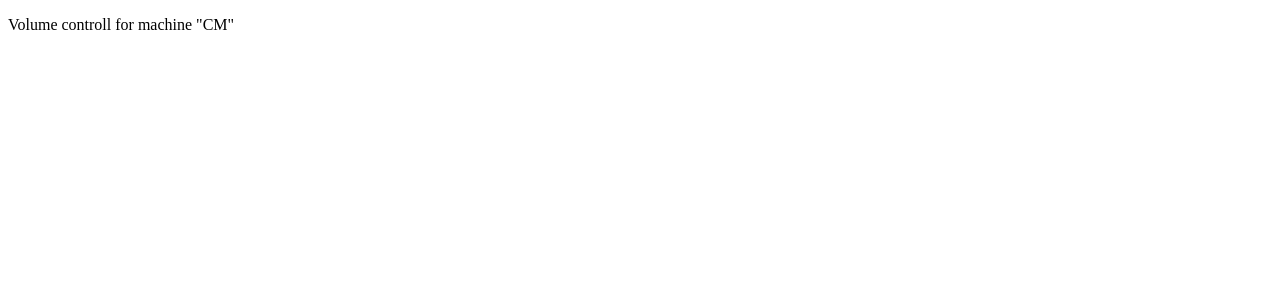
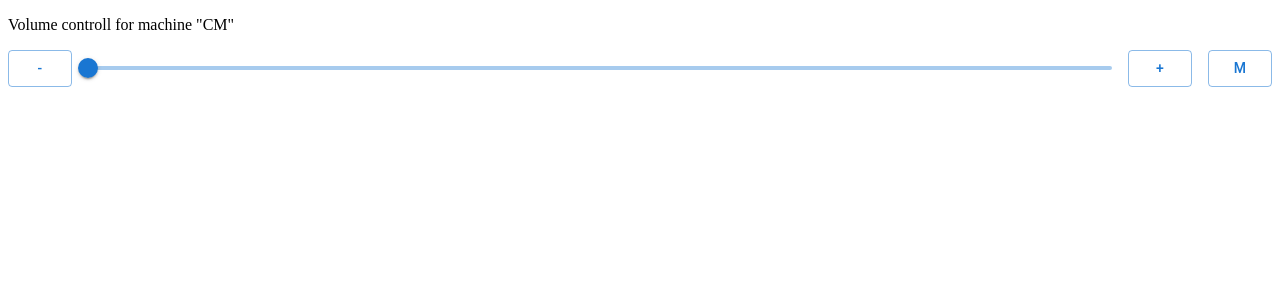
Before and after one commit to undg/pulse-remote-react, a React (Create React App) app: page / in a window 1280 px wide. Shown: the top 300 px of the page. Built offline with nearby package versions, Linux system fonts and the light colour scheme; no server answers.

Commit message:
Volume up/down/mute buttons in slider component. Slider itself is WIP.
Slider API is not implemented.

```diff
--- a/package.json
+++ b/package.json
@@ -3,6 +3,9 @@
   "version": "0.1.0",
   "private": true,
   "dependencies": {
+    "@emotion/react": "^11.8.1",
+    "@emotion/styled": "^11.8.1",
+    "@mui/material": "^5.4.4",
     "@testing-library/jest-dom": "^5.14.1",
     "@testing-library/react": "^12.0.0",
     "@testing-library/user-event": "^13.2.1",
--- a/src/App.tsx
+++ b/src/App.tsx
@@ -1,9 +1,13 @@
+import { VolumeSlider } from "./components"
 function App() {
     return (
         <div className="App">
             <header className="App-header">
                 <p>Volume controll for machine "CM"</p>
             </header>
+            <main>
+                <VolumeSlider />
+            </main>
         </div>
     )
 }
--- /dev/null
+++ b/src/api/index.ts
@@ -0,0 +1 @@
+export * from './types'
--- /dev/null
+++ b/src/components/index.ts
@@ -0,0 +1 @@
+export * from './volumeSlider'
--- /dev/null
+++ b/src/components/volumeSlider.tsx
@@ -0,0 +1,58 @@
+import { useEffect, useState } from 'react'
+import Box from '@mui/material/Box'
+import Stack from '@mui/material/Stack'
+import Slider from '@mui/material/Slider'
+import { Button } from '@mui/material'
+import { apiUrl, Endpoint } from './../constant'
+import { VolumeResponseJson } from '../api'
+
+export function VolumeSlider() {
+    const MAX = 150
+    const MIN = 0
+    const [volume, setVolume] = useState<number>(MIN)
+    const [mute, setMute] = useState<boolean>(false)
+
+    useEffect(() => {
+        setVolumeFromRes(Endpoint.volumeInfo, setVolume)
+    }, [])
+
+    const handleChange = (event: Event, newValue: number | number[]) => {
+        setVolume(newValue as number)
+    }
+
+    const volumeUp = () => {
+        setVolumeFromRes(Endpoint.volumeUp, setVolume)
+    }
+
+    const volumeDown = () => {
+        setVolumeFromRes(Endpoint.volumeDown, setVolume)
+    }
+
+    const volumeToggle = () => {
+        setVolumeFromRes(Endpoint.volumeToggle, setVolume)
+    }
+
+    return (
+        <Box>
+            <Stack spacing={2} direction="row" sx={{ mb: 1 }} alignItems="center">
+                <Button variant="outlined" onClick={volumeDown}>
+                    -
+                </Button>
+                <Slider aria-label="Volume" max={MAX} value={volume} step={10} onChange={handleChange} />
+                <Button variant="outlined" onClick={volumeUp}>
+                    +
+                </Button>
+                <Button variant="outlined" onClick={volumeToggle}>
+                    M
+                </Button>
+            </Stack>
+        </Box>
+    )
+}
+
+async function setVolumeFromRes(endpoint: Endpoint, setVolume: React.Dispatch<React.SetStateAction<number>>) {
+    const res = await fetch(apiUrl + endpoint)
+        const json: VolumeResponseJson = await res.json()
+        const volume = Math.round(json[0].volume[0].value * 100)
+        setVolume(volume)
+}
--- /dev/null
+++ b/src/constant/api.ts
@@ -0,0 +1,8 @@
+export const apiUrl = 'http://192.168.1.222:8448'
+
+export enum Endpoint {
+    volumeUp = '/volume/up',
+    volumeDown = '/volume/down',
+    volumeInfo = '/volume/info',
+    volumeToggle = '/volume/toggle',
+}
--- /dev/null
+++ b/src/constant/index.ts
@@ -0,0 +1 @@
+export * from './api'
```
Also changed, not shown: src/api/types.ts (added, +14 -0 lines), tsconfig.json (+3 -9 lines), 1 other file (tests, documents, lock files or other folders).
